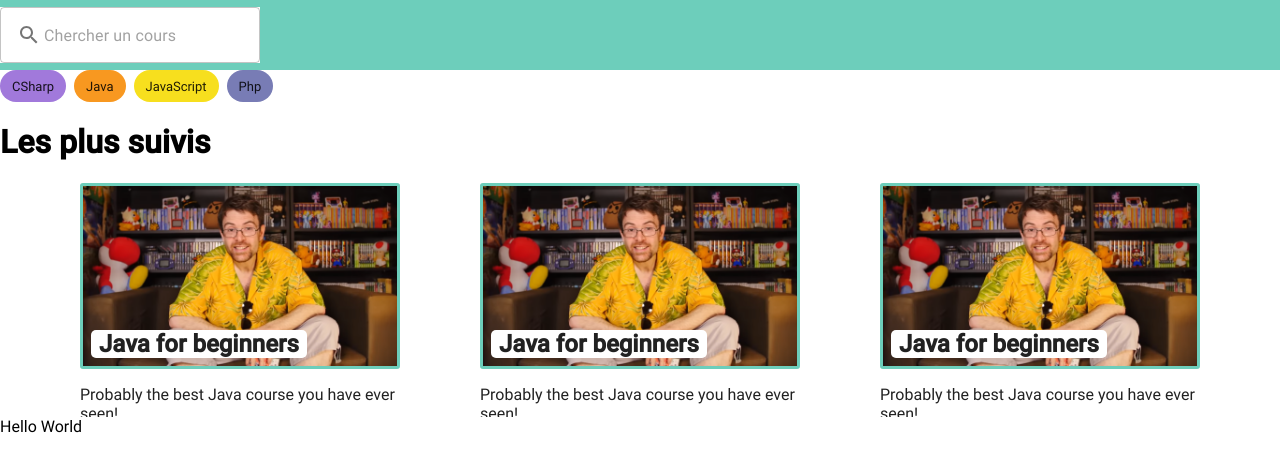
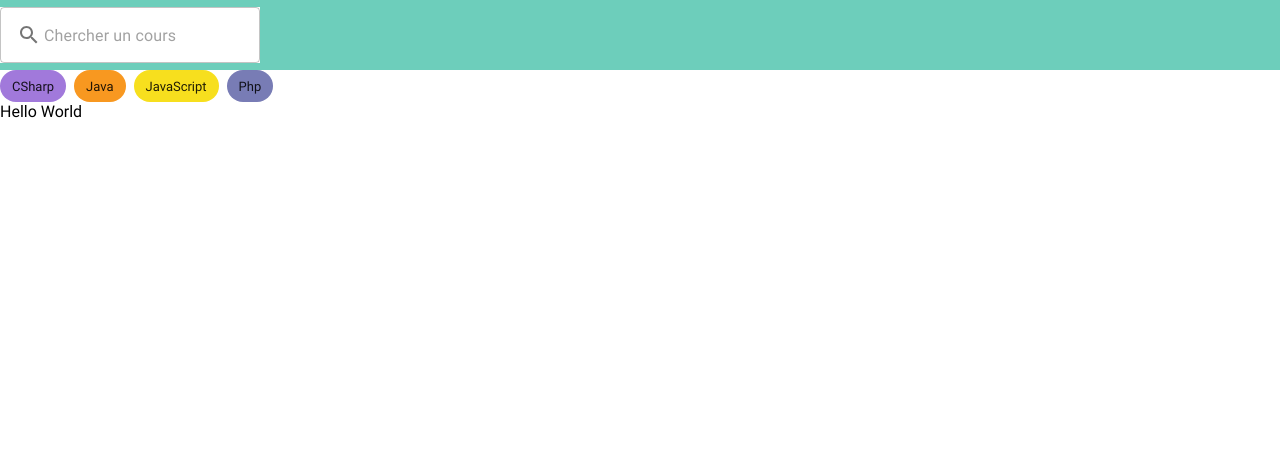
Before and after one commit to arkozor/courses-viewer-app, a Next.js app: page / in a window 1280 px wide. Shown: the top 472 px of the page. Built offline with nearby package versions, Linux system fonts and the light colour scheme.

Commit message:
Add card component

```diff
--- /dev/null
+++ b/components/Card/index.tsx
@@ -0,0 +1,18 @@
+import React from 'react'
+import classes from './style.module.scss'
+
+const Card = (props): JSX.Element => {
+
+    return (
+        <div className={classes.course}>
+            <div className={classes.vignette}>
+                <h2 className={classes.title}>{props.name}</h2>
+            </div>
+            <div className={classes.description}>
+                <p>{props.description}</p>
+            </div>
+        </div>
+    )
+}
+
+export default Card
--- a/components/CarouselView/index.tsx
+++ /dev/null
@@ -1,65 +0,0 @@
-import React from 'react'
-import Carousel from 'react-material-ui-carousel'
-import { Paper, Button } from '@material-ui/core'
-import classes from './style.module.scss'
-
-const CarousselView = (): JSX.Element => {
-
-    var items = [
-        {
-            name: "Java for beginners",
-            description: "Probably the best Java course you have ever seen!"
-        },
-        {
-            name: "C# for beginners",
-            description: "Probably the best C# course you have ever seen!"
-        }
-    ]
-
-    function Item(props)
-    {
-        return (
-            <div className={classes.carousel}>
-                <h1>{"Les plus suivis"}</h1>
-                <Paper>
-                    <div className={classes.courseList}>
-                        <div className={classes.course}>
-                            <div className={classes.vignette}>
-                                <h2 className={classes.title}>{props.item.name}</h2>
-                            </div>
-                            <div className={classes.description}>
-                                <p>{props.item.description}</p>
-                            </div>
-                        </div>
-                        <div className={classes.course}>
-                            <div className={classes.vignette}>
-                                <h2 className={classes.title}>{props.item.name}</h2>
-                            </div>
-                            <div className={classes.description}>
-                                <p>{props.item.description}</p>
-                            </div>
-                        </div>
-                        <div className={classes.course}>
-                            <div className={classes.vignette}>
-                                <h2 className={classes.title}>{props.item.name}</h2>
-                            </div>
-                            <div className={classes.description}>
-                                <p>{props.item.description}</p>
-                            </div>
-                        </div>
-                    </div>
-                </Paper>
-            </div>
-        )
-    }
-
-    return (
-        <Carousel autoPlay={false} animation="slide" indicators={false}>
-            {
-                items.map( (item, i) => <Item key={i} item={item} /> )
-            }
-        </Carousel>
-    )
-}
-
-export default CarousselView
--- a/pages/index.tsx
+++ b/pages/index.tsx
@@ -1,4 +1,5 @@
-import CarousselView from 'components/CarouselView'
+import { PinDropSharp } from '@material-ui/icons'
+import Card from 'components/Card'
 import React from 'react'
 import ChipFilters from '../components/ChipFilters'
 
@@ -6,7 +7,6 @@ const HomePage = (): JSX.Element => {
     return (
         <div>
             <ChipFilters />
-            <CarousselView />
             <div>Hello World</div>
         </div>
     )
```
Also changed, not shown: components/Card/style.module.scss (renamed from components/CarouselView/style.module.scss).
